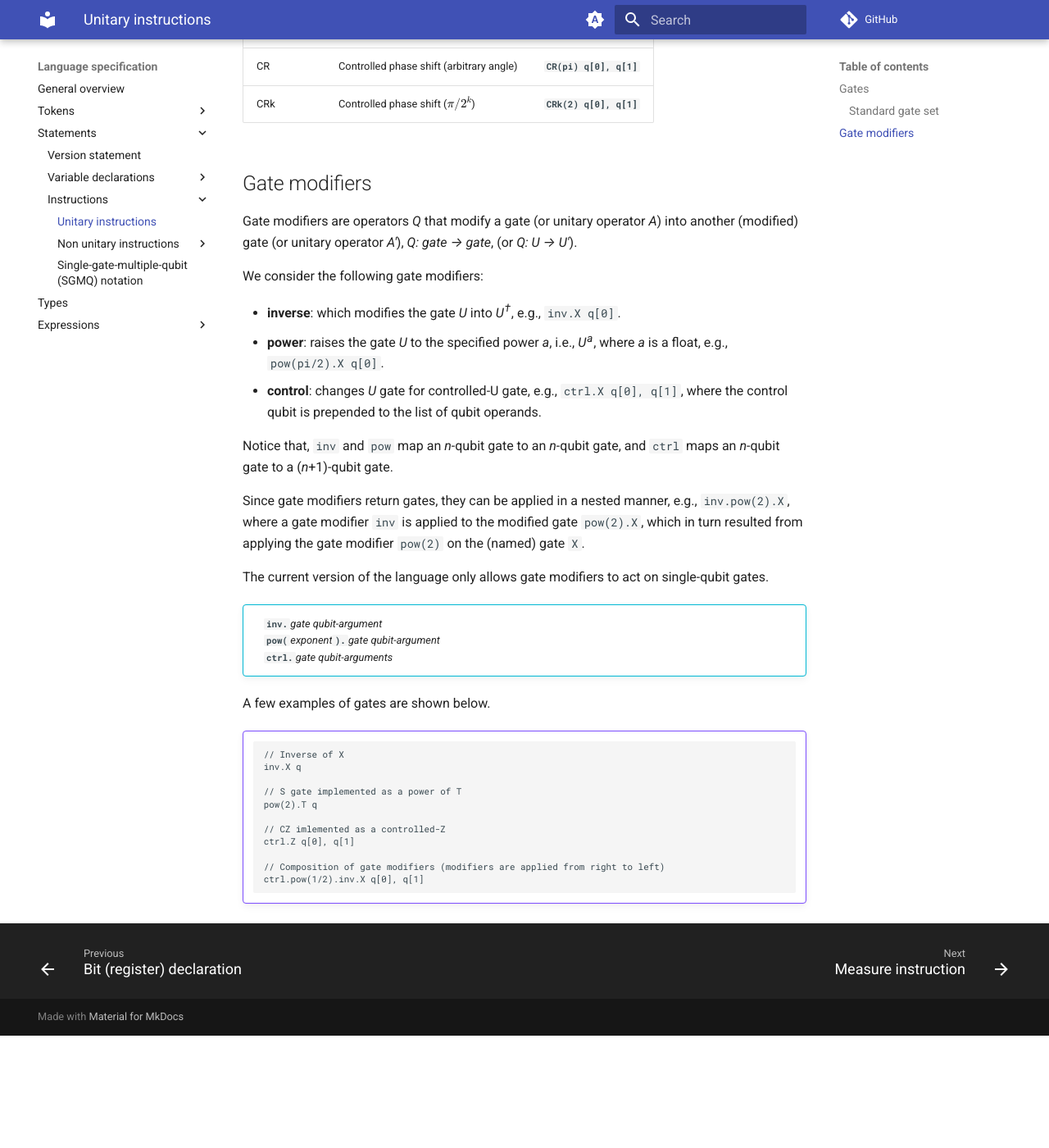
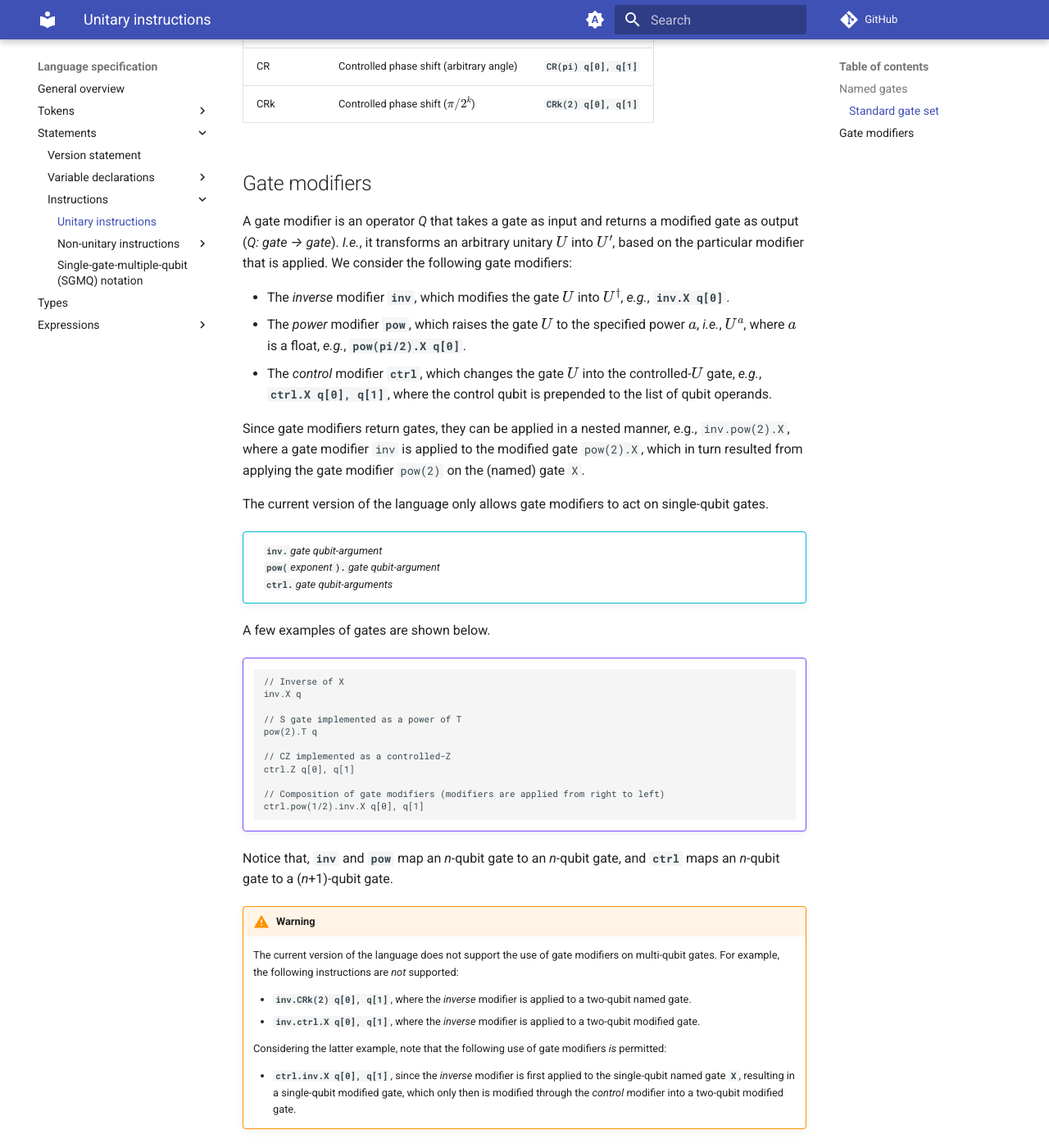
Before and after one commit to QuTech-Delft/cQASM-spec, an MkDocs documentation site: the page built from docs/language_specification/statements/instructions/unitary_instructions.md, in a window 1280 px wide and 1400 px high, scrolled down 2178 px. Shown: the whole window at 82% size. Built offline with MkDocs 1.6.1 and Material for MkDocs 9.7.7, drawn with Linux system fonts in a browser that asks for light colours; comment, search, counter and statistics services are not loaded; the version menu is left out; before the commit the page ends 3441 px from its top, so only the background shows below that; some of the changed text lies outside the part shown.

Commit message:
Apply comments from Chris' code review. Rename unitary instruction 'Gates' section to 'Named gates'. Update links to 'Gates' section to point to 'Named gates'. Fix link to 'Grammar sections' section.

````diff
--- a/docs/language_specification/statements/instructions/unitary_instructions.md
+++ b/docs/language_specification/statements/instructions/unitary_instructions.md
@@ -1,6 +1,6 @@
 Unitary instructions include:
 
-- named [gates](unitary_instructions.md#gates), and
+- [named gates](unitary_instructions.md#named-gates), and
 - compositions of [gate modifiers](unitary_instructions.md#gate-modifiers) acting on a named gate.
 
 Note that a composition of gate modifiers acting on a named gate is itself a gate.
@@ -56,18 +56,18 @@ Note that a composition of gate modifiers acting on a named gate is itself a gat
     _qubit-index_:
     &emsp; _index_
 
-## Gates
+## Named gates
 
-Gates define single-qubit or multi-qubit unitary operations
+Named gates define single-qubit or multi-qubit unitary operations
 that change the state of a qubit register in a deterministic fashion.
-The general form of a gate is given by the gate name
+The general form of a named gate is given by the gate name
 followed by the (comma-separated list of) qubit operand(s), _e.g._, **`X q[0]`**:
 
 !!! info ""
 
-    &emsp;_gate qubit-arguments_
+    &emsp;_gate_ _qubit-arguments_
 
-Parameterized unitary operations are represented by parameterized gates.
+A named gate can be parameterized.
 The general form of a parameterized gate is given by the gate name
 followed by its (comma-separated list of) parameter(s) that is enclosed in parentheses,
 which in turn is followed by the (comma-separated list of) qubit operand(s), _e.g._, **`CRk(2) q[0], q[1]`**:
@@ -100,7 +100,7 @@ A few examples of gates are shown below.
     CRk(2) q[1], q[0]
     ```
 
-The gates that are supported by the cQASM language
+The named gates that are supported by the cQASM language
 are listed in the [standard gate set](unitary_instructions.md#standard-gate-set).
 
 ### Standard gate set
@@ -130,19 +130,15 @@ are listed in the [standard gate set](unitary_instructions.md#standard-gate-set)
 
 ## Gate modifiers
 
-Gate modifiers are operators _Q_ that modify a gate (or unitary operator _A_)
-into another (modified) gate (or unitary operator _A'_), _Q: gate → gate_, (or _Q: U → U'_).
-
+A gate modifier is an operator _Q_ that takes a gate as input and returns a modified gate as output (_Q: gate → gate_).
+_I.e._, it transforms an arbitrary unitary $U$ into $U'$, based on the particular modifier that is applied.
 We consider the following gate modifiers:
 
-- **inverse**: which modifies the gate _U_ into _U<sup>†<sup>_, e.g., `inv.X q[0]`.
-- **power**: raises the gate _U_ to the specified power _a_, i.e., _U<sup>a<sup>_,
-  where _a_ is a float, e.g., `pow(pi/2).X q[0]`.
-- **control**: changes _U_ gate for controlled-U gate, e.g., `ctrl.X q[0], q[1]`,
-  where the control qubit is prepended to the list of qubit operands.
-
-Notice that, `inv` and `pow` map an _n_-qubit gate to an _n_-qubit gate,
-and `ctrl` maps an _n_-qubit gate to a (_n_+1)-qubit gate.
+- The _inverse_ modifier **`inv`**, which modifies the gate $U$ into $U^\dagger$, _e.g._, **`inv.X q[0]`**.
+- The _power_ modifier **`pow`**, which raises the gate $U$ to the specified power $a$, _i.e._, $U^a$,
+  where $a$ is a float, _e.g._, **`pow(pi/2).X q[0]`**.
+- The _control_ modifier **`ctrl`**, which changes the gate $U$ into the controlled-$U$ gate, _e.g._,
+  **`ctrl.X q[0], q[1]`**, where the control qubit is prepended to the list of qubit operands.
 
 Since gate modifiers return gates, they can be applied in a nested manner,
 e.g., `inv.pow(2).X`, where a gate modifier `inv` is applied to the modified gate `pow(2).X`,
@@ -152,9 +148,9 @@ The current version of the language only allows gate modifiers to act on single-
 
 !!! info ""
 
-    &emsp;**`inv.`**_gate qubit-argument_
-    &emsp;**`pow(`**_exponent_**`).`**_gate qubit-argument_
-    &emsp;**`ctrl.`**_gate qubit-arguments_
+    &emsp;**`inv.`**_gate_ _qubit-argument_
+    &emsp;**`pow(`**_exponent_**`).`**_gate_ _qubit-argument_
+    &emsp;**`ctrl.`**_gate_ _qubit-arguments_
 
 A few examples of gates are shown below.
 
@@ -167,9 +163,26 @@ A few examples of gates are shown below.
     // S gate implemented as a power of T
     pow(2).T q
 
-    // CZ imlemented as a controlled-Z
+    // CZ implemented as a controlled-Z
     ctrl.Z q[0], q[1]
 
     // Composition of gate modifiers (modifiers are applied from right to left)
     ctrl.pow(1/2).inv.X q[0], q[1]
     ```
+
+Notice that, **`inv`** and **`pow`** map an _n_-qubit gate to an _n_-qubit gate,
+and **`ctrl`** maps an _n_-qubit gate to a (_n_+1)-qubit gate.
+
+!!! warning
+
+    The current version of the language does not support the use of gate modifiers on multi-qubit gates.
+    For example, the following instructions are _not_ supported:
+
+    - **`inv.CRk(2) q[0], q[1]`**, where the _inverse_ modifier is applied to a two-qubit named gate.
+    - **`inv.ctrl.X q[0], q[1]`**, where the _inverse_ modifier is applied to a two-qubit modified gate.
+
+    Considering the latter example, note that the following use of gate modifiers _is_ permitted:
+
+    - **`ctrl.inv.X q[0], q[1]`**, since the _inverse_ modifier is first applied to the single-qubit named gate **`X`**,
+    resulting in a single-qubit modified gate, which only then is modified through the _control_ modifier
+    into a two-qubit modified gate.
--- a/mkdocs-base.yml
+++ b/mkdocs-base.yml
@@ -25,7 +25,7 @@ nav:
         - Bit (register) declaration: ./language_specification/statements/variable_declarations/bit_register_declaration.md
       - Instructions:
         - Unitary instructions: ./language_specification/statements/instructions/unitary_instructions.md
-        - Non unitary instructions:
+        - Non-unitary instructions:
           - Measure instruction: ./language_specification/statements/instructions/non_unitary_instructions/measure_instruction.md
           - Reset instruction: ./language_specification/statements/instructions/non_unitary_instructions/reset_instruction.md
         - Single-gate-multiple-qubit (SGMQ) notation: ./language_specification/statements/instructions/single-gate-multiple-qubit-notation.md
````
Also changed, not shown: docs/language_specification/expressions/predefined_constants.md (+2 -4 lines), docs/language_specification/general_overview.md (+9 -5 lines), docs/language_specification/tokens/identifiers.md (+2 -2 lines).
